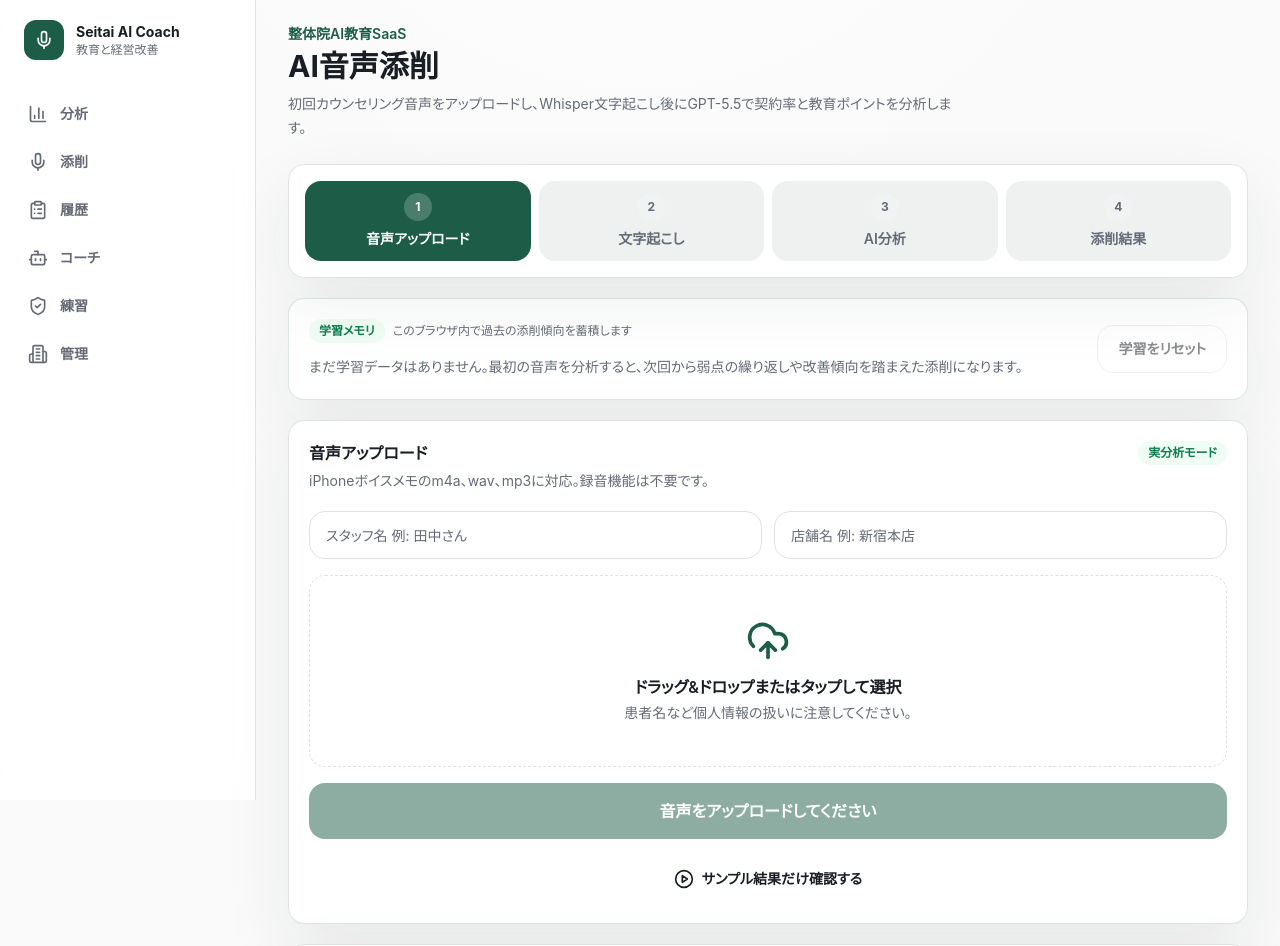
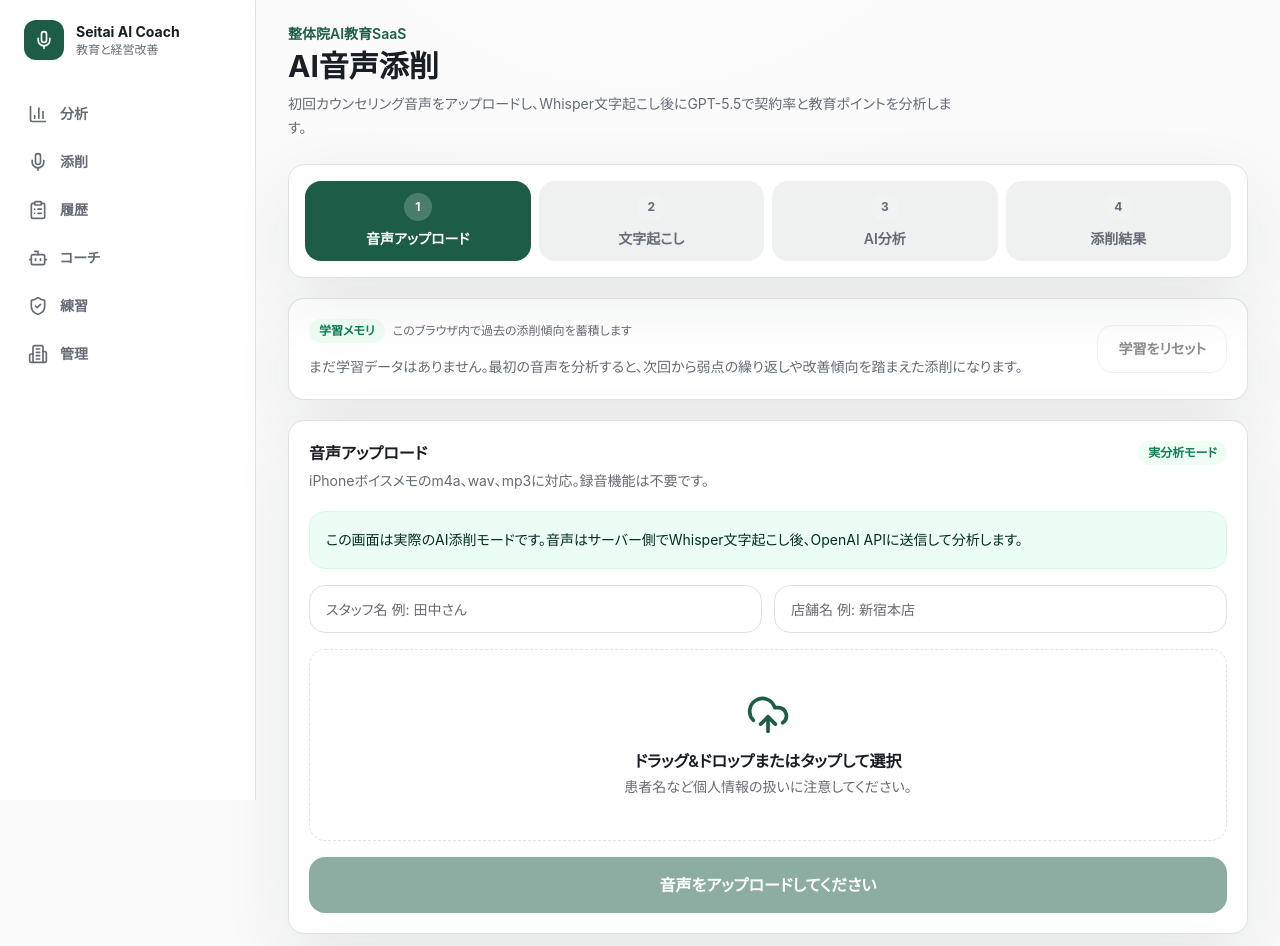
Before and after one commit to filamentkazama-droid/seitai-ai-coach, a Next.js app: page /upload in a window 1280 px wide. Shown: the top 946 px of the page. Built offline with nearby package versions, Linux system fonts and the light colour scheme.

Commit message:
Add files via upload

```diff
--- a/components/upload/uploader.tsx
+++ b/components/upload/uploader.tsx
@@ -33,6 +33,7 @@ const loadingMessages = [
 
 export function Uploader() {
   const inputRef = useRef<HTMLInputElement>(null);
+  const demoEnabled = process.env.NEXT_PUBLIC_ENABLE_DEMO === "true";
   const [file, setFile] = useState<File | null>(null);
   const [transcript, setTranscript] = useState("");
   const [analysis, setAnalysis] = useState<AnalysisResult | null>(null);
@@ -203,6 +204,9 @@ export function Uploader() {
           <CardDescription>iPhoneボイスメモのm4a、wav、mp3に対応。録音機能は不要です。</CardDescription>
         </CardHeader>
         <CardContent className="space-y-4">
+          <div className="rounded-2xl border border-emerald-100 bg-emerald-50 p-4 text-sm leading-6 text-emerald-950">
+            この画面は実際のAI添削モードです。音声はサーバー側でWhisper文字起こし後、OpenAI APIに送信して分析します。
+          </div>
           <div className="grid gap-3 sm:grid-cols-2">
             <Input value={staffName} onChange={(event) => setStaffName(event.target.value)} placeholder="スタッフ名 例: 田中さん" />
             <Input value={clinicName} onChange={(event) => setClinicName(event.target.value)} placeholder="店舗名 例: 新宿本店" />
@@ -242,10 +246,12 @@ export function Uploader() {
             {loading ? <Loader2 className="size-5 animate-spin" /> : completed ? <CheckCircle2 className="size-5" /> : null}
             {primaryButtonText}
           </Button>
-          <Button variant="ghost" className="w-full" onClick={showSampleResult} disabled={loading !== null}>
-            <PlayCircle className="size-5" />
-            サンプル結果だけ確認する
-          </Button>
+          {demoEnabled ? (
+            <Button variant="ghost" className="w-full" onClick={showSampleResult} disabled={loading !== null}>
+              <PlayCircle className="size-5" />
+              サンプル結果だけ確認する
+            </Button>
+          ) : null}
           {error ? <p className="rounded-2xl bg-rose-50 p-4 text-sm leading-6 text-danger">{error}</p> : null}
         </CardContent>
       </Card>
```
